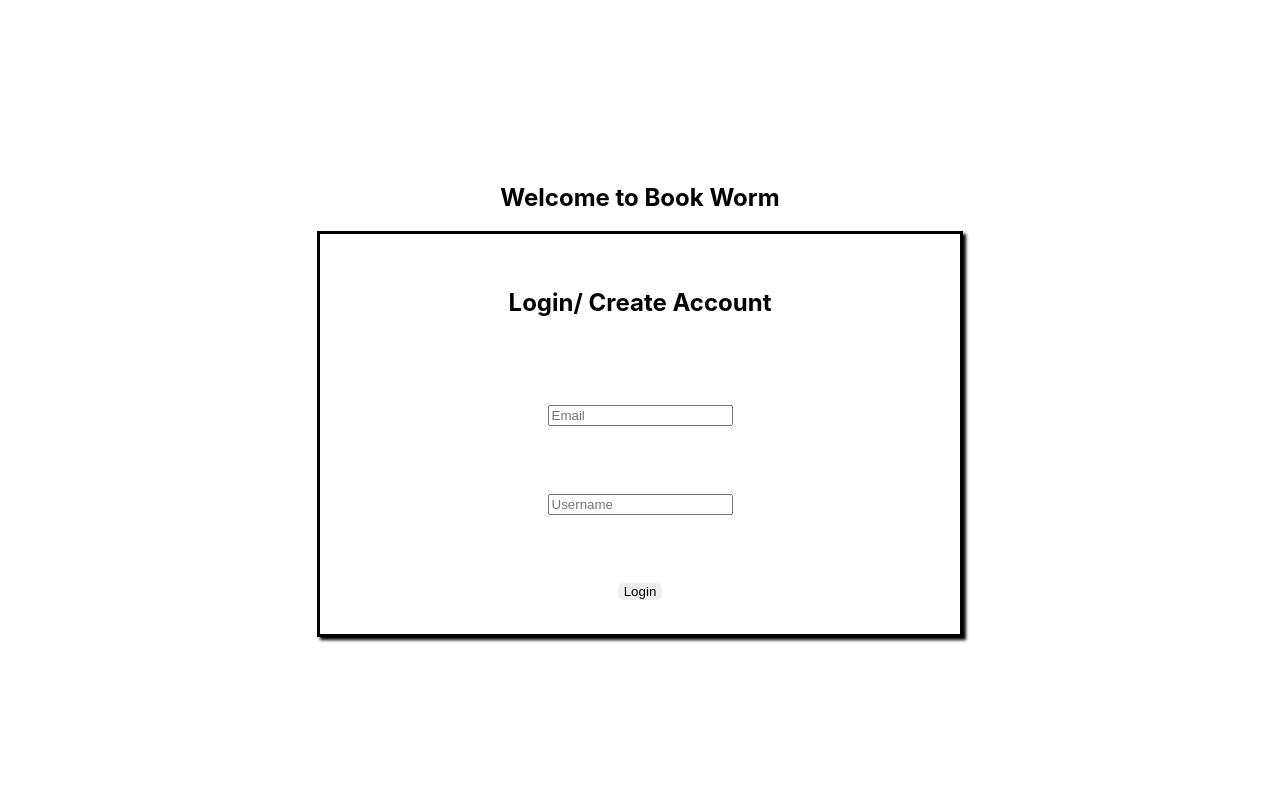
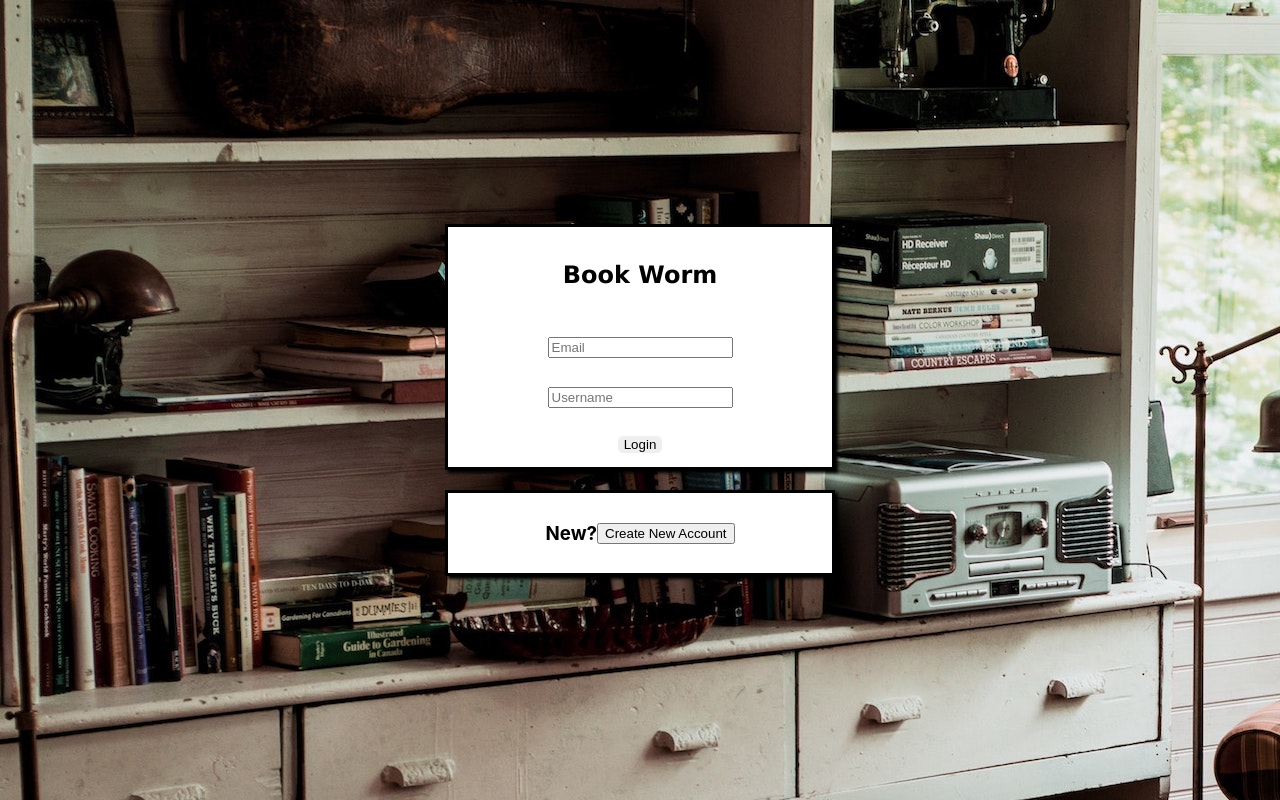
Before and after one commit to Capstone-Bookworm/bookworm-fe, a React (Create React App) app: page / in a window 1280 px wide. Built offline with nearby package versions, Linux system fonts and the light colour scheme; no server answers.

Commit message:
Add styling and allow a user to toggle between login form and create a new account form

```diff
--- a/src/Components/Login/Login.css
+++ b/src/Components/Login/Login.css
@@ -6,17 +6,19 @@
   flex-direction: column;
   align-items: center;
   justify-content: center;
+  background-image: url(../../../public/reading-room.jpg);
 }
 
 .login-container{
-  height: 50vh;
-  width: 50vw;
+  height: 30vh;
+  width: 30vw;
   border: solid 3px black;
   display: flex;
   flex-direction: column;
   align-items: center;
   justify-content: space-around;
   box-shadow: 3px 3px 3px black;
+  background-color: white;
 }
 
 .login-btn {
@@ -29,3 +31,22 @@
   background-color: black;
   color: white;
 }
+
+.page-title {
+  font-family: Verdana, Geneva, Tahoma, sans-serif;
+  color: black;
+  font-size: x-large;
+}
+
+.create-acct {
+  height: 10vh;
+  width: 30vw;
+  border: solid 3px black;
+  box-shadow: 3px 3px 3px black;
+  background-color: white;
+  display: flex;
+  flex-direction: row;
+  align-items: center;
+  justify-content: center;
+  margin-top: 20px;
+}
--- a/src/Components/Login/Login.tsx
+++ b/src/Components/Login/Login.tsx
@@ -15,6 +15,63 @@ const ALL_USERS = gql `
       userName
       emailAddress
       location
+    }
+  }
+`
+
+const SINGLE_USER = gql `
+  query SingleUser {
+    users(id:2) {
+      id
+      userName
+      emailAddress
+      location
+      availableBooks{
+        id
+        title
+        author
+        imageUrl
+      }
+      pendingRequested {
+        id
+        title
+        author
+        imageUrl
+        borrower {
+          id
+          userName
+          location
+          emailAddress
+        }
+      }
+      pendingReturned {
+        id
+        title
+        imageUrl
+        borrower {
+          id
+          userName
+          location
+          emailAddress
+        }
+      }
+      unavailableBooks {
+        id
+        title
+        imageUrl
+        borrower {
+          id
+          userName
+          location
+          emailAddress
+        }
+      }
+      borrowedBooks {
+        id
+        title
+        author
+        imageUrl
+      }
     }
   }
 `
@@ -37,16 +94,26 @@ const Login = () => {
 
   let navigate = useNavigate()
 
-  // const { data, loading, error } = useQuery(ALL_USERS)
-  const { data, loading, error } = useQuery(ALL_BOOKS)
+  const { data, loading, error } = useQuery(ALL_USERS)
+  // const { data, loading, error } = useQuery(SINGLE_USER)
+  // const { data, loading, error } = useQuery(ALL_BOOKS, {
+  //   fetchPolicy: 'network-only',
+  //   nextFetchPolicy: 'cache-first'
+  // })
 
-  console.log("Endpoint", error)
+  // console.log("Data", data, "Loading", loading, "Error", error)
+  // console.log("What if", ALL_BOOKS);
+
+
+
 
 
   const verifyLogin = () => {
      let noUser = allUsers.map(user => {
       if(user.emailAddress !== email){
-        setAccount(false)
+        return (
+          setAccount(false)
+        )
       } else {
         setAccount(true)
         navigate("/home")
@@ -58,17 +125,14 @@ const Login = () => {
 
   const createUser = () => {
     let newUser = {userName: username, emailAddress: email, location: userLocation}
-
-    console.log(newUser);
-
+    setAccount(true)
   }
 
   return (
     <section className='login-page'>
-      <h1>Welcome to Book Worm</h1>
       <div className='login-container'>
-        <h2>Login/ Create Account</h2>
-        {activeAccount === false && <p>Could not find account please create a new one</p>}
+      <h1 className='page-title'>Book Worm</h1>
+      {activeAccount === false && <h3>Cannot find email or username</h3>}
         <input
           type='email'
           className='email-login'
@@ -96,6 +160,11 @@ const Login = () => {
          {activeAccount === true && <button className='login-btn' onClick={verifyLogin}>Login</button>}
          {activeAccount === false && <button className='login-btn' onClick={createUser}>Create Account</button>}
       </div>
+      <div className='create-acct'>
+        {activeAccount === true && <h3>New?</h3>}
+        {activeAccount === true && <button onClick={() => setAccount(false)}>Create New Account</button>}
+        {activeAccount === false && <button onClick={() => setAccount(true)}>Return to Login</button>}
+      </div>
     </section>
   )
 }
--- a/src/index.tsx
+++ b/src/index.tsx
@@ -5,6 +5,7 @@ import App from './Components/App/App';
 import reportWebVitals from './reportWebVitals';
 import { BrowserRouter } from 'react-router-dom';
 import { ApolloProvider, ApolloClient, InMemoryCache } from "@apollo/client";
+import { gql } from '@apollo/client';
 
 const client = new ApolloClient({
   uri: "https://6fd168b2-d698-498e-91e5-29866384a6bd.mock.pstmn.io/graphql",
```
Also changed, not shown: public/reading-room.jpg (added), 1 other file (tests, documents, lock files or other folders).
